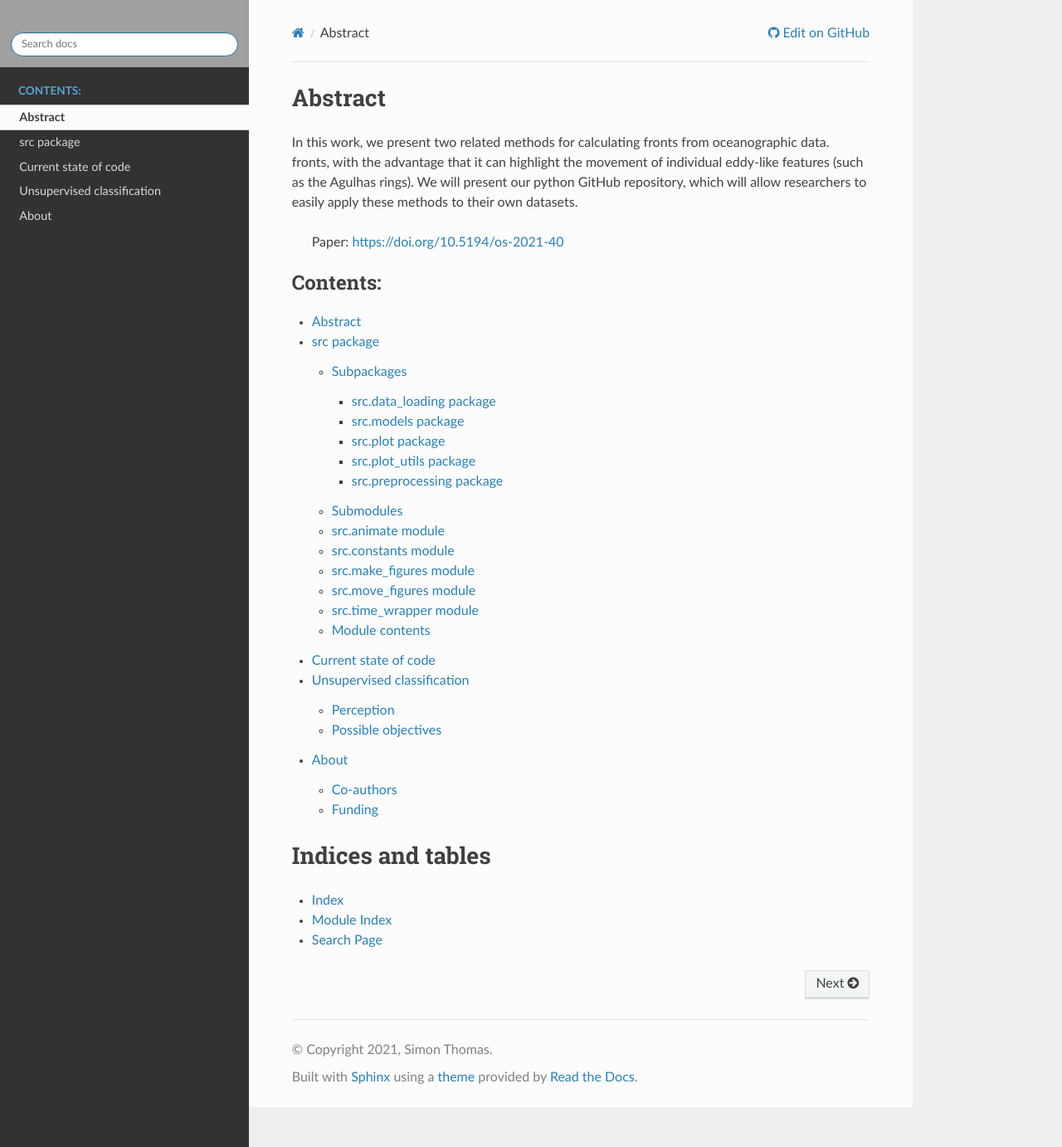
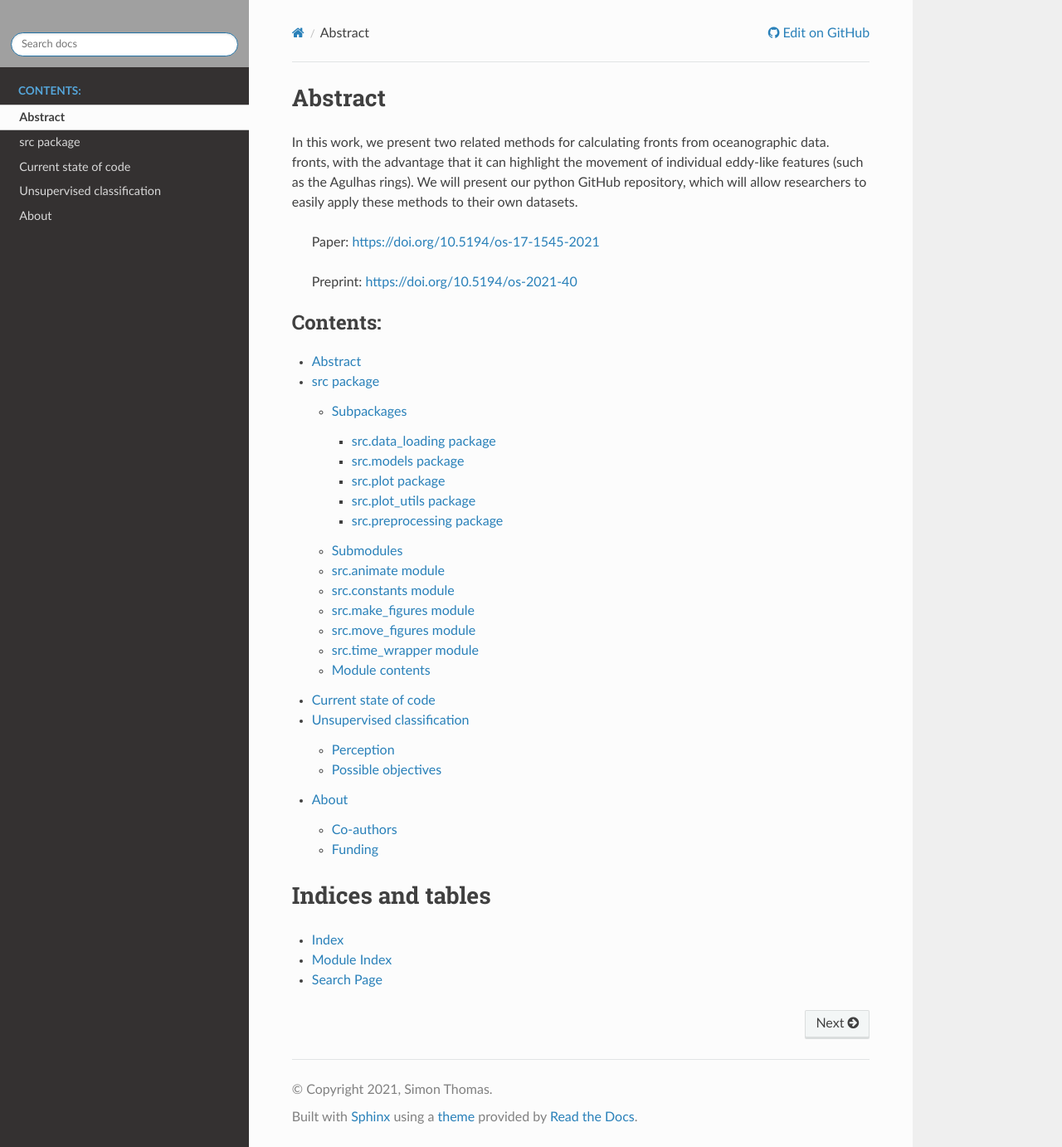
Before and after one commit to so-wise/so-fronts, a Sphinx documentation site: the page built from docs/index.rst, in a window 1280 px wide and 1382 px high. Shown: the whole window at 83% size. Built offline with Sphinx 7.4.7 and the Read the Docs theme 2.0.0, drawn with Linux system fonts in a browser that asks for light colours; pages that are not in the unit, such as notebooks, are missing from menus; some of the changed lines change nothing that is shown.

Commit message:
ext: adding new paper link

```diff
--- a/docs/index.rst
+++ b/docs/index.rst
@@ -12,7 +12,9 @@ fronts, with the advantage that it can highlight the movement of individual eddy
 features (such as the Agulhas rings). We will present our python GitHub repository, which
 will allow researchers to easily apply these methods to their own datasets.
 
- Paper: https://doi.org/10.5194/os-2021-40
+   Paper: https://doi.org/10.5194/os-17-1545-2021
+
+   Preprint: https://doi.org/10.5194/os-2021-40
 
 .. toctree::
    :maxdepth: 3
```
